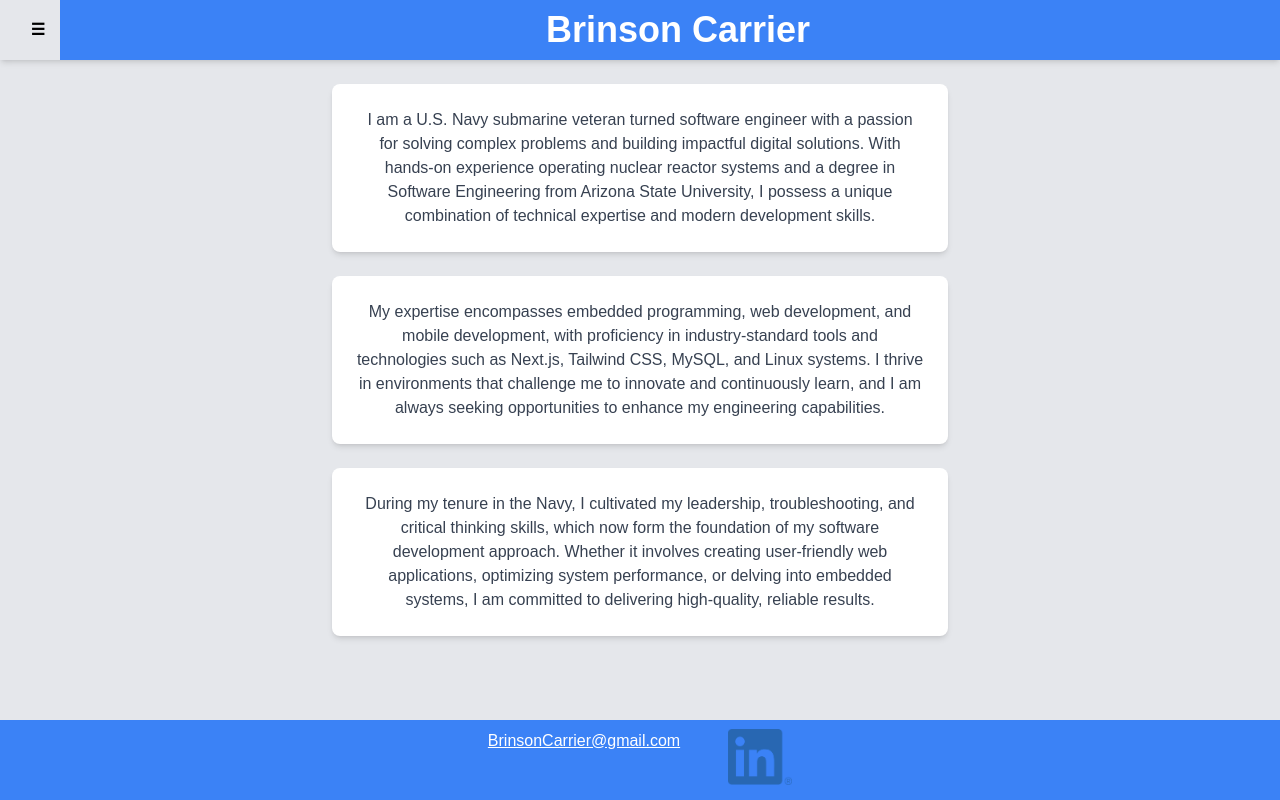
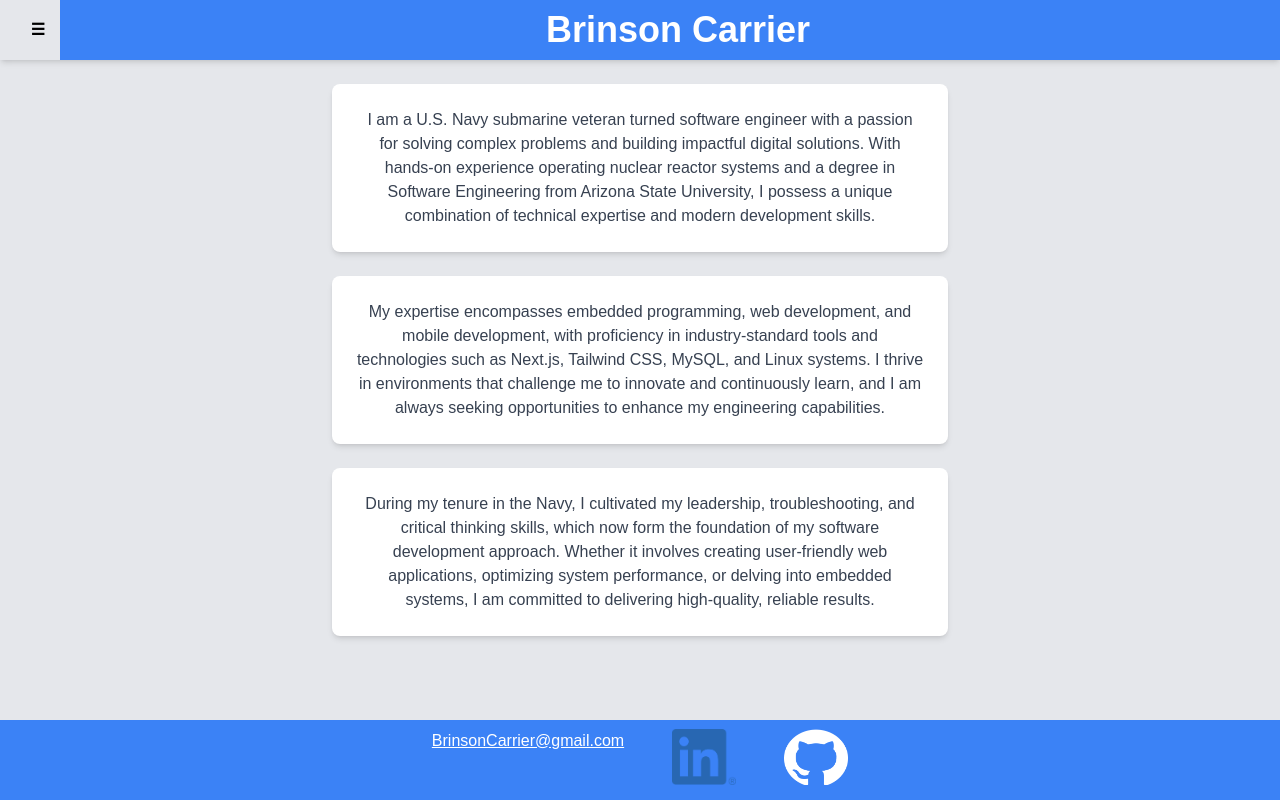
Before and after one commit to brinson-carrier/bcarrier, a Next.js app: page / in a window 1280 px wide. Built offline with nearby package versions, Linux system fonts and the light colour scheme.

Commit message:
Add GitHub Button

```diff
--- a/src/app/page.tsx
+++ b/src/app/page.tsx
@@ -11,6 +11,7 @@ export default function Home() {
 
   const email = "BrinsonCarrier@gmail.com";
   const LI_URL = "https://linkedin.com/in/brinson-carrier-3aa612342";
+  const GH_URL = "https://github.com/brinson-carrier"
 
   const [menuOpen, setMenuOpen] = useState(false);
   const toggleMenu = () => {
@@ -49,7 +50,7 @@ export default function Home() {
       {!selectedSection && <AboutMe />}
     </main>
     <footer className="mt-auto">
-      <Contact email={email} LI_URL={LI_URL} />
+      <Contact email={email} LI_URL={LI_URL} GH_URL={GH_URL} />
     </footer>
   </div>
 </div>
--- a/src/components/Contact.tsx
+++ b/src/components/Contact.tsx
@@ -2,13 +2,15 @@
 
 import React from 'react';
 import LIButton from './LIButton';
+import GHButton from './GHButton';
 
 interface ContactProps {
   email: string;
   LI_URL: string;
+  GH_URL: string;
 }
 
-const Contact: React.FC<ContactProps> = ({ email, LI_URL }) => {
+const Contact: React.FC<ContactProps> = ({ email, LI_URL, GH_URL }) => {
   return (
     <div className="flex items-center justify-center">
         <div className="relative h-20 w-full flex flex-col justify-end">
@@ -20,6 +22,9 @@ const Contact: React.FC<ContactProps> = ({ email, LI_URL }) => {
                         </li>
                         <li className='mx-6'>
                             <LIButton url={LI_URL} />
+                        </li>
+                        <li className='mx-6'>
+                            <GHButton url={GH_URL} />
                         </li>
                         {/* <li className='mx-6'>
                             <strong className="block text-white">Phone:</strong>
--- /dev/null
+++ b/src/components/GHButton.tsx
@@ -0,0 +1,27 @@
+"use client";
+
+import React from "react";
+import Image from "next/image";
+import GitHubLogo from "/public/images/github-mark-white.png"
+
+interface GHButtonProps {
+  url: string;
+}
+
+const GHButton: React.FC<GHButtonProps> = ({ url }) => {
+  return (
+    <button>
+        <a href={url} target="_blank" rel="noopener noreferrer" >
+          <Image
+            src={GitHubLogo}
+            alt="GitHub"
+            width={24}
+            height={24}
+            className="w-16 h-14"
+          />
+          </a>
+    </button>
+  );
+};
+
+export default GHButton;
```
Also changed, not shown: public/images/LI-Logo.png (deleted), public/images/github-mark-white.png (added).
